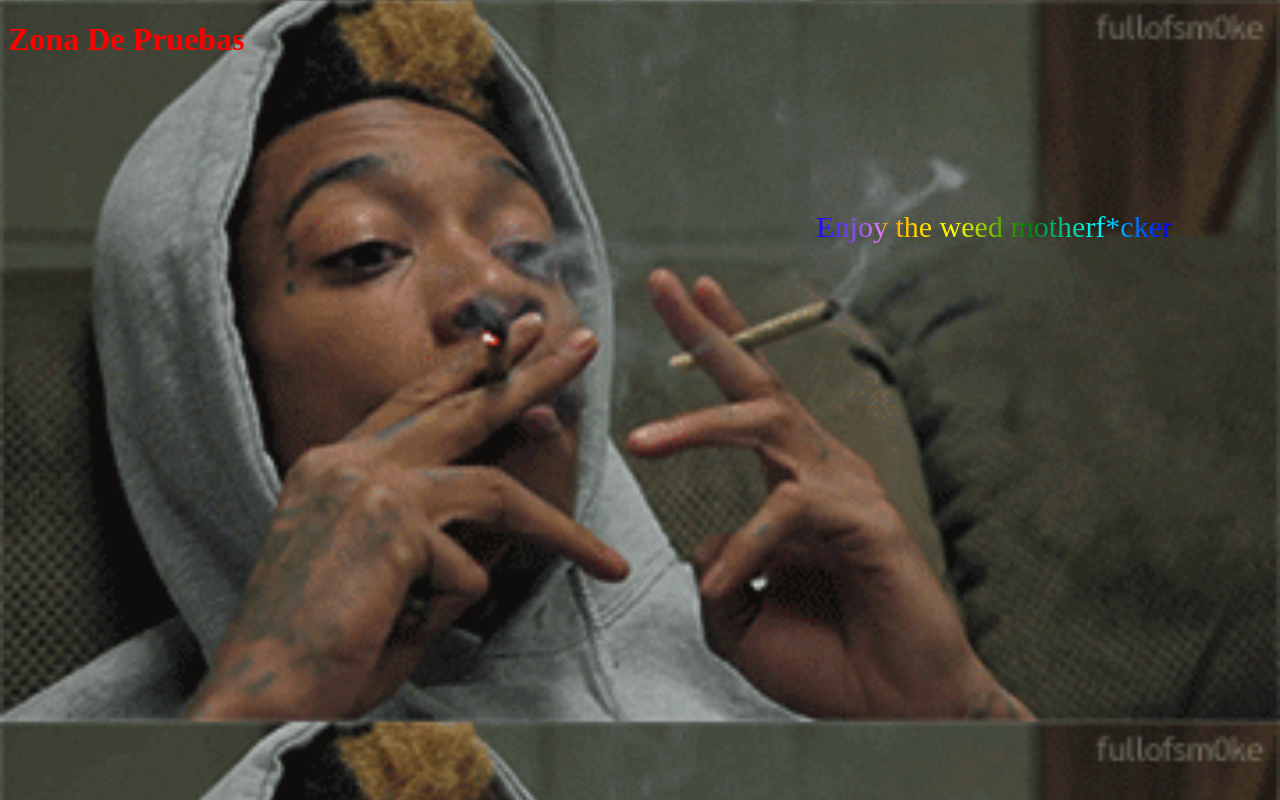
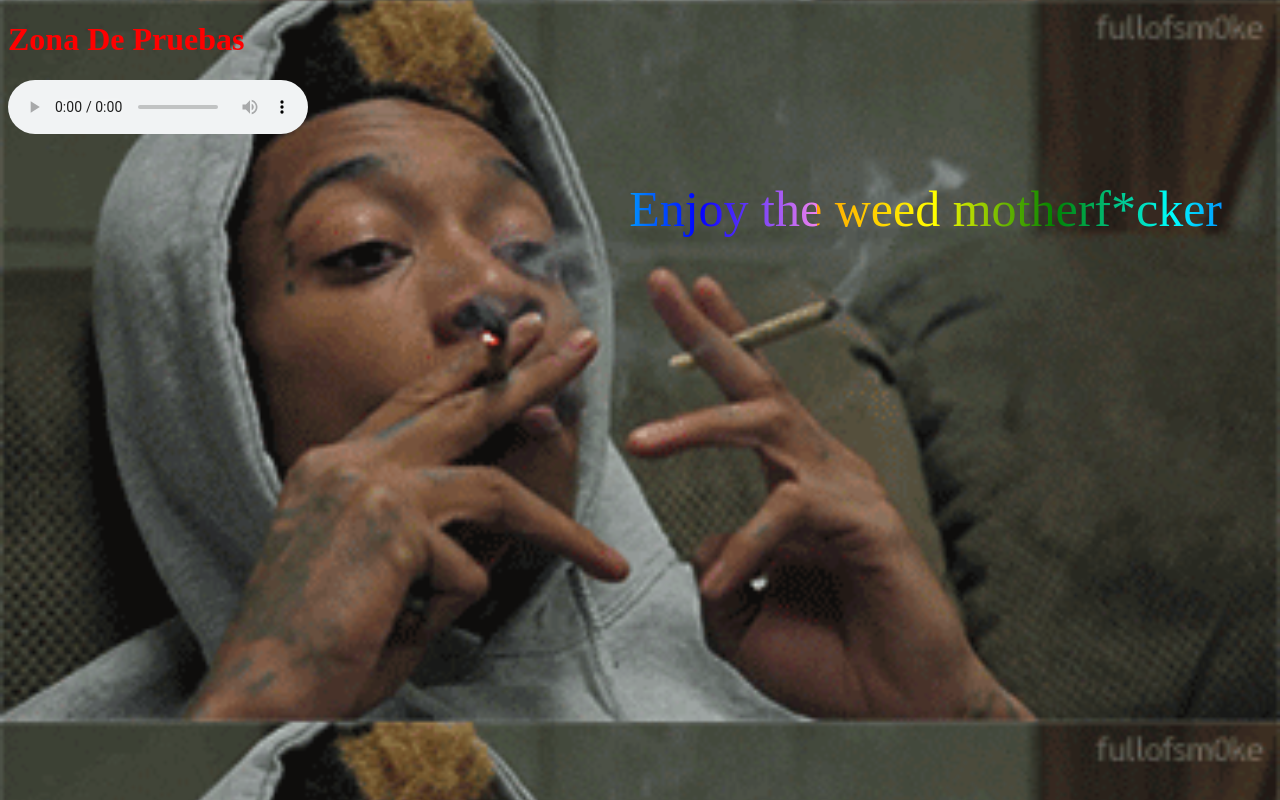
Before and after one commit to ImperialismoRastafari/zonaDePruebas, a plain HTML site: page index.html in a window 1280 px wide. Drawn offline with Linux system fonts and the light colour scheme.

Commit message:
Se agregó un audio

```diff
--- a/estilo.css
+++ b/estilo.css
@@ -4,10 +4,10 @@ body{
 }
 
 #barraderecha{
-    font-size: 30px;
+    font-size: 50px;
     text-align: center;
     float: right;
-    padding: 100px;
+    padding: 50px;
 }
 .rainbow-text{
     background: repeating-linear-gradient(to right, orange , yellow, green, cyan, blue, violet);
--- a/index.html
+++ b/index.html
@@ -9,6 +9,7 @@
 <body>
 
     <h1>Zona De Pruebas</h1>
+    <audio controls autoplay src="audio/LaYerbaDelRey.mp3" autoplay></audio>
     <aside id='barraderecha'>
         <p class='rainbow-text'>Enjoy the weed motherf*cker</p>
     </aside>
```
Also changed, not shown: 1 other file.
